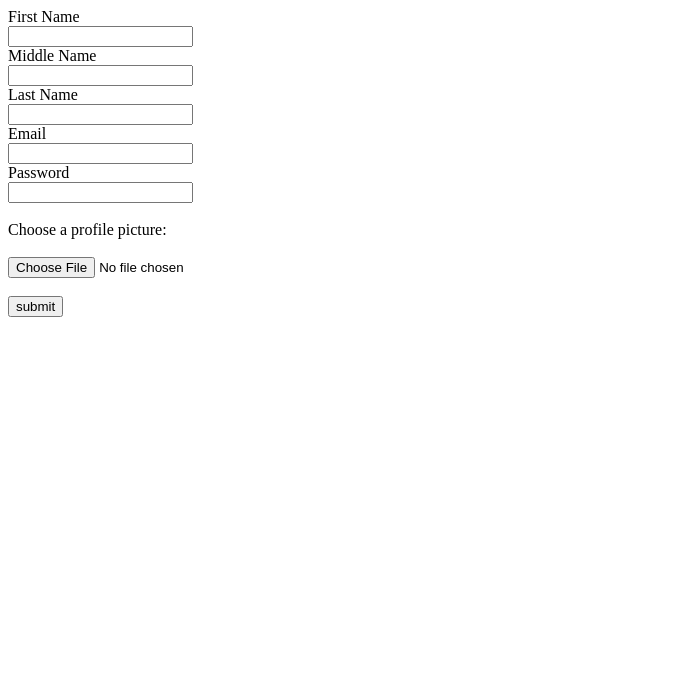
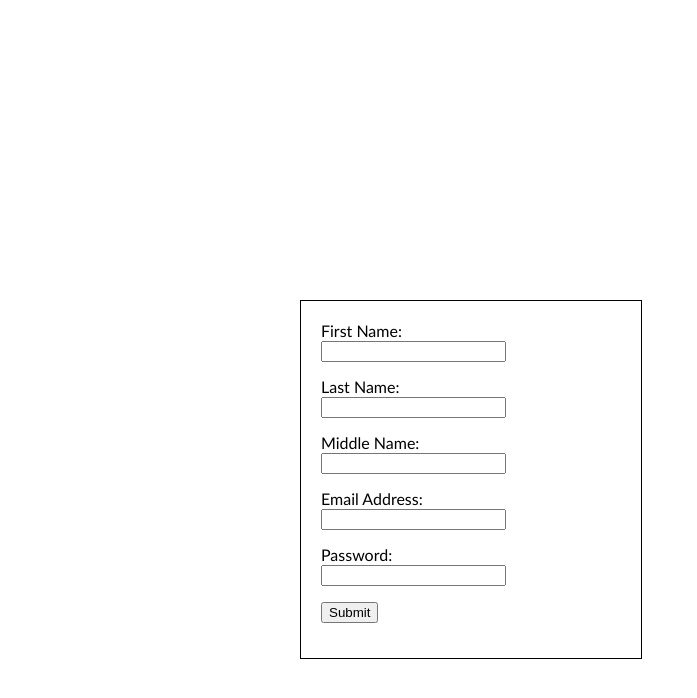
Before and after one commit to yazhselvan/guviClassAssignments, a plain HTML site: page index.html in a window 1280 px wide. Shown: the whole page, without its empty margins (0-697 px from the left). Drawn offline with Linux system fonts and the light colour scheme.

Commit message:
Update index.html

```diff
--- a/index.html
+++ b/index.html
@@ -1,25 +1,55 @@
 <!DOCTYPE html>
 <html lang="en">
 <head>
-    <meta charset="UTF-8">
-    <meta name="viewport" content="width=device-width, initial-scale=1.0">
-    <title>Know Your Customer Form</title>
+<meta charset="UTF-8">
+<meta name="viewport" content="width=device-width, initial-scale=1.0">
+<title>Centered Box with Form Fields</title>
+<style>
+
+    body{
+        margin: 300px;
+    }
+    .container {
+        width: 300px;
+        padding: 20px;
+        border: 1px solid black;
+    }
+
+    .form-group {
+        font-family: 'Trebuchet MS', 'Lucida Sans Unicode', 'Lucida Grande', 'Lucida Sans', Arial, sans-serif;
+        margin-bottom: 15px;
+    }
+
+
+</style>
 </head>
 <body>
-    <form action="">
-        <label for="email">First Name</label><br>
-        <input type="firstName" name="" id="firstName"><br>
-        <label for="email">Middle Name</label><br>
-        <input type="middleName" name="" id="middleName"><br>
-        <label for="email">Last Name</label><br>
-        <input type="lastName" name="" id="lastName"><br>
-        <label for="email">Email</label><br>
-        <input type="email" name="" id="email"><br>
-        <label for="password">Password</label><br>
-        <input type="password" name="" id="password"><br><br>
-        <label for="avatar">Choose a profile picture:</label><br><br>
-        <input type="file" id="avatar" name="avatar" accept="image/png, image/jpeg" /><br><br>
-        <input type="submit" value="submit"><br>
-    </form>
+    <div class="container">
+        <form>
+            <div class="form-group">
+                <label for="firstname">First Name:</label><br>
+                <input type="text" id="firstname" name="firstname">
+            </div>
+            <div class="form-group">
+                <label for="lastname">Last Name:</label><br>
+                <input type="text" id="lastname" name="lastname">
+            </div>
+            <div class="form-group">
+                <label for="middlename">Middle Name:</label><br>
+                <input type="text" id="middlename" name="middlename">
+            </div>
+            <div class="form-group">
+                <label for="email">Email Address:</label><br>
+                <input type="email" id="email" name="email">
+            </div>
+            <div class="form-group">
+                <label for="password">Password:</label><br>
+                <input type="password" id="password" name="password">
+            </div>
+            <div class="form-group">
+                <input type="submit" value="Submit">
+            </div>
+        </form>
+    </div>
 </body>
 </html>
```
